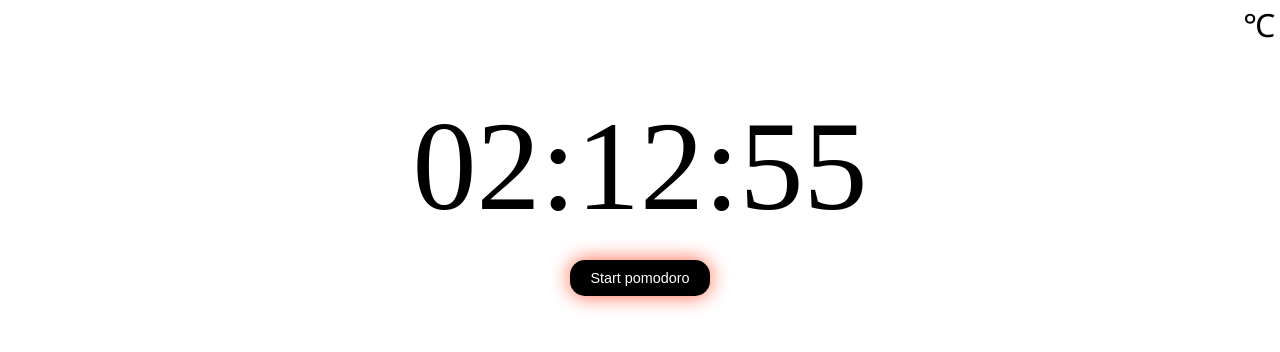
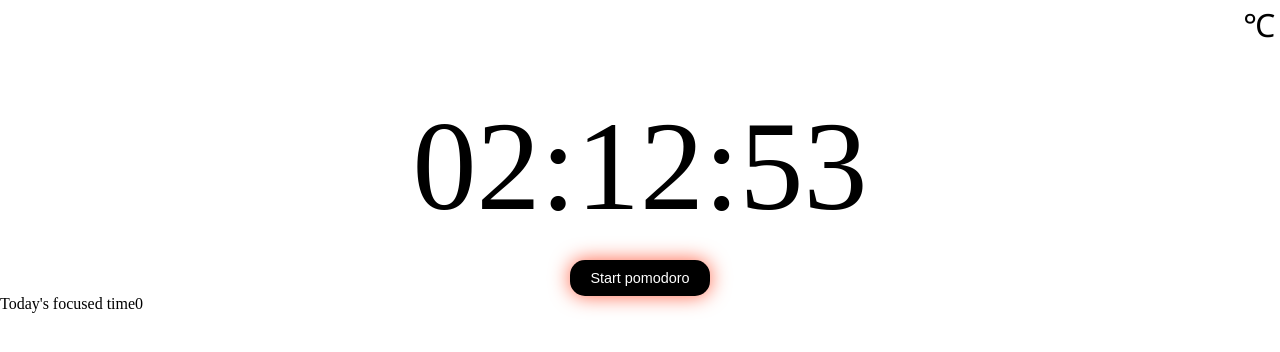
Before and after one commit to JaeHyunLee123/momentum_clone_react, a React (Create React App) app: page / in a window 1280 px wide. Shown: the top 352 px of the page. Built offline with nearby package versions, Linux system fonts and the light colour scheme; no server answers.

Commit message:
feat: implement TotalFocusTime viewer

```diff
--- /dev/null
+++ b/src/features/totalFocusTime/TotalFocusTime.jsx
@@ -0,0 +1,14 @@
+import { useSelector } from "react-redux";
+
+const TotalFocusTime = () => {
+  const focusTime = useSelector((state) => state.totalFocusTime.value);
+
+  return (
+    <div>
+      <span>Today's focused time</span>
+      <span>{focusTime}</span>
+    </div>
+  );
+};
+
+export default TotalFocusTime;
--- a/src/pages/home.jsx
+++ b/src/pages/home.jsx
@@ -2,6 +2,7 @@ import { useState } from "react";
 import Clock from "../components/Clock";
 import Pomodoro from "../components/Pomodoro";
 import Header from "../components/Header";
+import TotalFocusTime from "../features/totalFocusTime/TotalFocusTime";
 
 const Home = () => {
   const [isClock, setIsClock] = useState(true);
@@ -11,6 +12,7 @@ const Home = () => {
       <Header />
       <Clock isHidden={!isClock} setIsClock={setIsClock} />
       <Pomodoro isHidden={isClock} setIsClock={setIsClock} />
+      <TotalFocusTime />
     </div>
   );
 };
```
